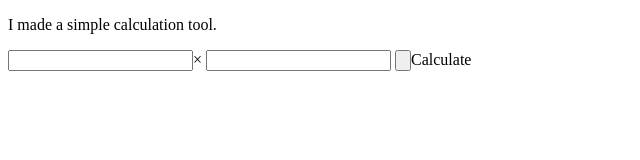
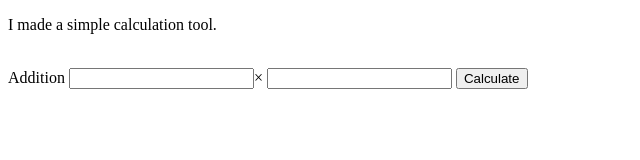
Before and after one commit to yuk0ga/simpcalc, a plain HTML site: page index.html in a window 1280 px wide. Shown: the whole page, without its empty margins (0-640 px from the left). Drawn offline with Linux system fonts and the light colour scheme.

Commit message:
modified addition form

```diff
--- a/index.html
+++ b/index.html
@@ -7,8 +7,10 @@
 </head>
 <body>
  <p>I made a simple calculation tool.</p>
+ </br>
+ Addition
  <input id="add1" type=number></input>×
  <input id="add2" type=number></input>
- <input type=button>Calculate</input>
+ <input type=button value="Calculate"></input>
 </body>
 </html>
```
